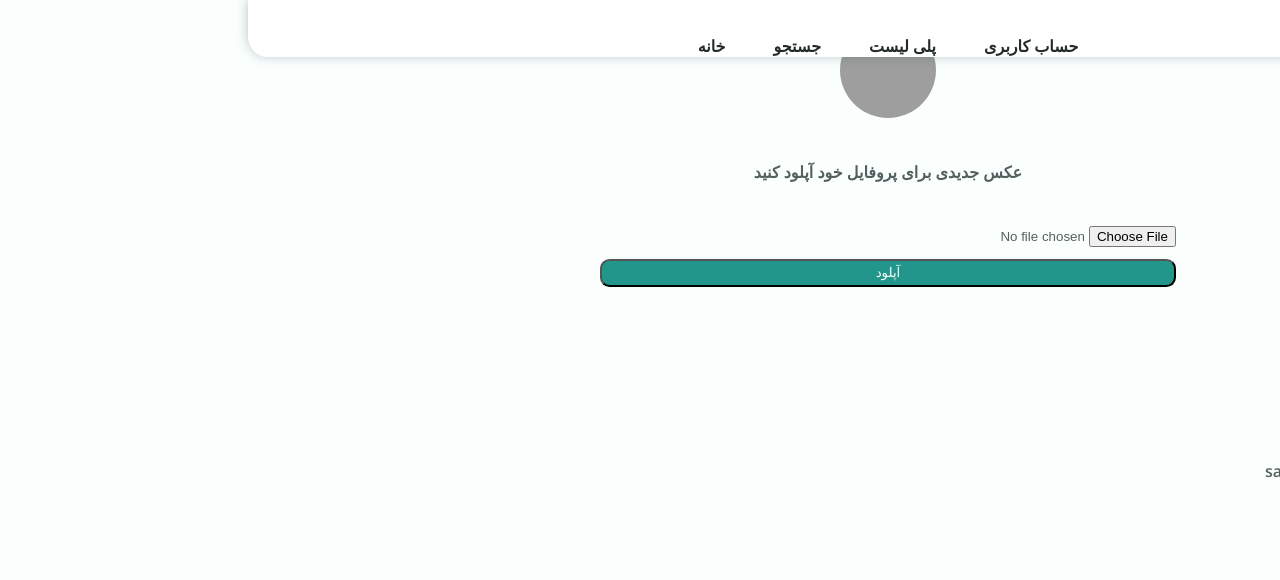
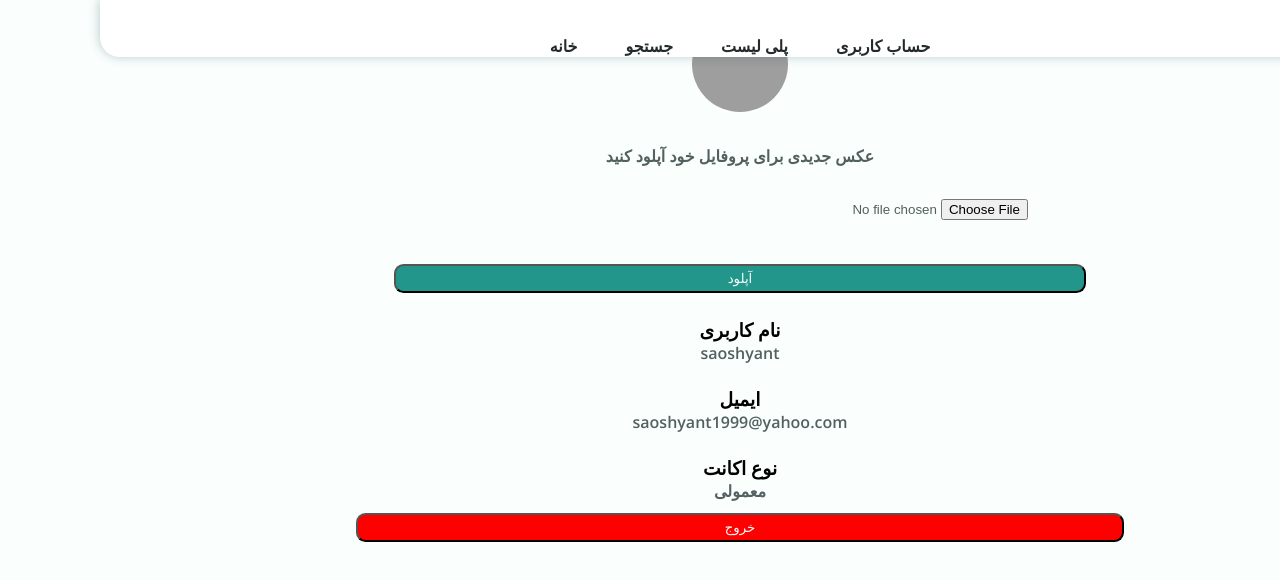
Before and after one commit to MamadDefs/music-pwa-frontend, a React (Create React App) app: page /userprofile in a window 1280 px wide. Shown: the top 580 px of the page. Built offline with nearby package versions, Linux system fonts and the light colour scheme; no server answers; grey boxes are pictures that could not be loaded.

Commit message:
adding logout function for userprofile

```diff
--- a/src/index.css
+++ b/src/index.css
@@ -196,6 +196,16 @@ img {
   width: 60%;
 
 }
+.submitBtn{
+  background-color: var(--first-color-alt);
+  color: var(--body-color);
+  width: 60%;
+}
+.exitBtn{
+  background-color: red;
+  color: var(--body-color);
+  width: 60%;
+}
 
 .form-holder input,button{
   margin-top: 0.7rem;
@@ -240,12 +250,13 @@ img {
 
 .account-information{
   height: 20vh;
-  margin-right: 3rem;
   margin-top: 1.5rem;
   margin-bottom: 12rem;
   display: flex;
   flex-direction: column;
   justify-content: space-around;
+  justify-content: center;
+  align-items: center;
 }
 .account-information h3{
   color: black;
--- a/src/pages/UserProfile.jsx
+++ b/src/pages/UserProfile.jsx
@@ -1,6 +1,19 @@
 import React from 'react'
 
 const UserProfile = () => {
+
+    function deleteCookies() {
+        var allCookies = document.cookie.split(';');
+
+        // The "expire" attribute of every cookie is
+        // Set to "Thu, 01 Jan 1970 00:00:00 GMT"
+        for (var i = 0; i < allCookies.length; i++)
+            document.cookie = allCookies[i] + "=;expires="
+            + new Date(0).toUTCString();
+
+        location.replace("/");
+    }
+
   return (
     <div id="page-content-holder">
             <div className="profile-holder">
@@ -8,8 +21,9 @@ const UserProfile = () => {
                 <h3>عکس جدیدی برای پروفایل خود آپلود کنید</h3>
                 <form action="/users/profile/upload-image" method="post" encType="multipart/form-data">
                     <input type="file" name="profileImage"/>
-                    <button type="submit" value="submit" >آپلود</button>
+
                 </form>
+                <button type="submit" className='submitBtn' value="submit" >آپلود</button>
             </div>
             <div className="account-information">
                 <br/>
@@ -21,7 +35,10 @@ const UserProfile = () => {
                 <br/>
                 <h3>نوع اکانت</h3>
                 <h4>معمولی‌</h4>
+                <button type="submit" onClick={()=>deleteCookies()} className='exitBtn' value="submit" >خروج</button>
             </div>
+
+
         </div>
   )
 }
```
